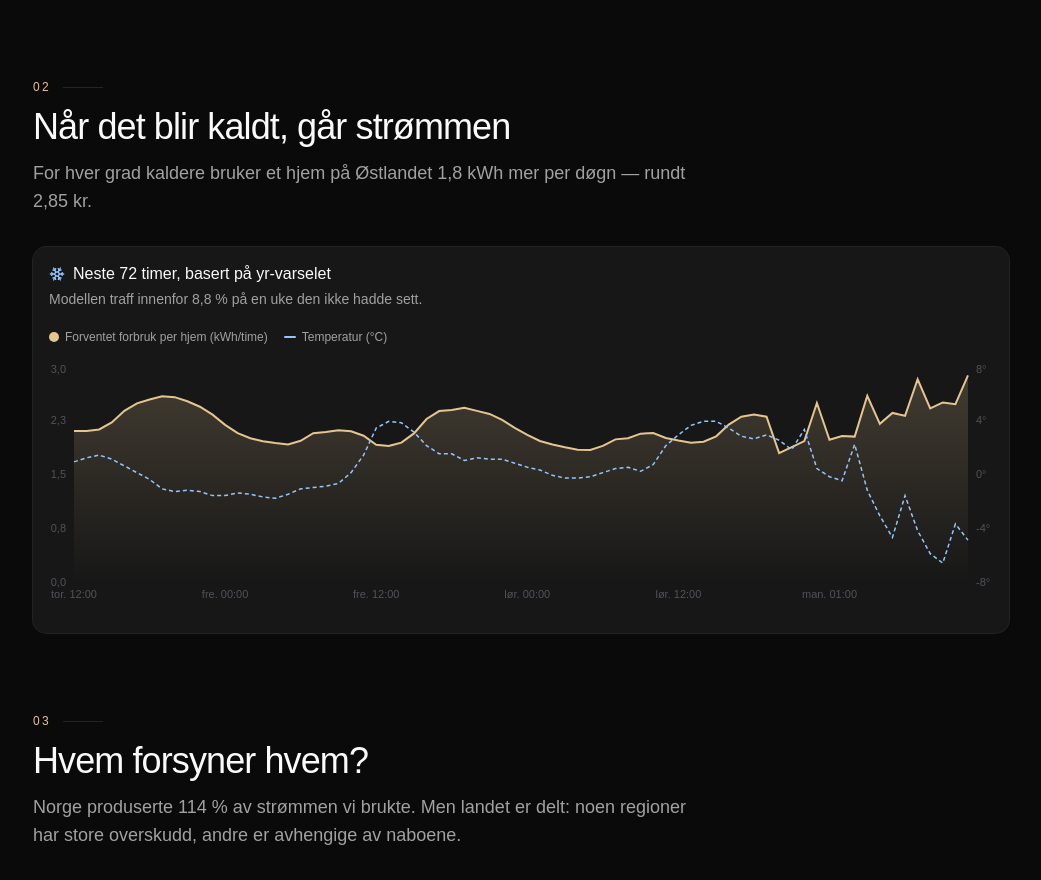
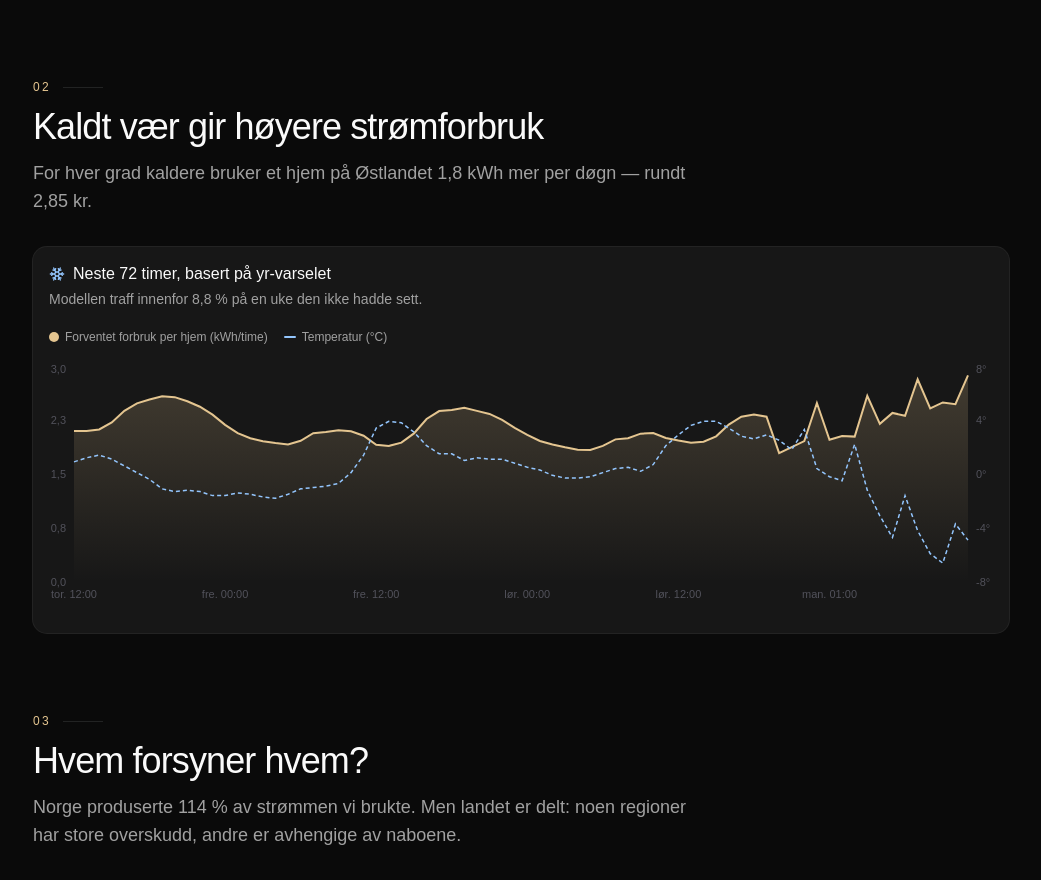
Before and after one commit to elhub/strommen-din, a React (Vite) app: page / in a window 1280 px wide. Shown: the part 1446-2326 px from the top of the page, without its empty margins (119-1160 px from the left). Built offline with nearby package versions, Linux system fonts and the light colour scheme.

Commit message:
fix: use plain language for cold weather section title

```diff
--- a/src/App.tsx
+++ b/src/App.tsx
@@ -311,7 +311,7 @@ function Cold({ area }: { area: Area }) {
     <section id="kulde" className="scroll-mt-28">
       <Heading
         n="02"
-        title="Når det blir kaldt, går strømmen"
+        title="Kaldt vær gir høyere strømforbruk"
         lead={`For hver grad kaldere bruker et hjem ${CITY[area].in} ${fmt(perDeg, 1)} kWh mer per døgn — rundt ${kr(perDeg * h.avgPrice)}.`}
       />
       <Card>
```
